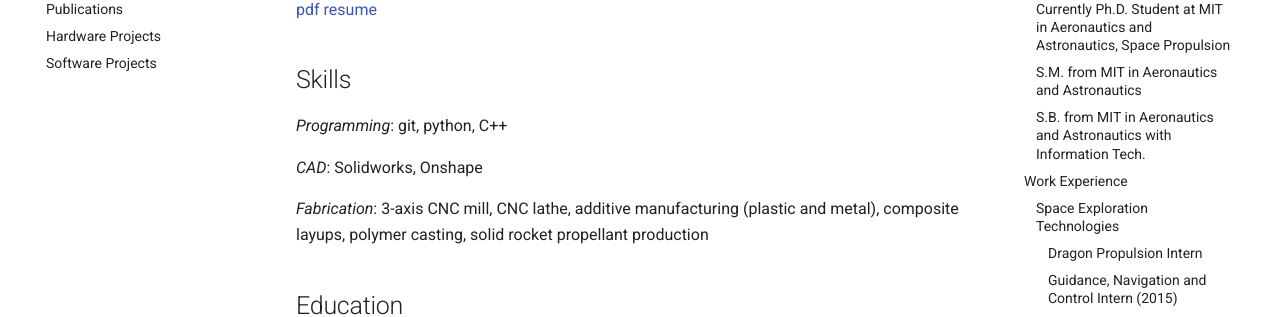
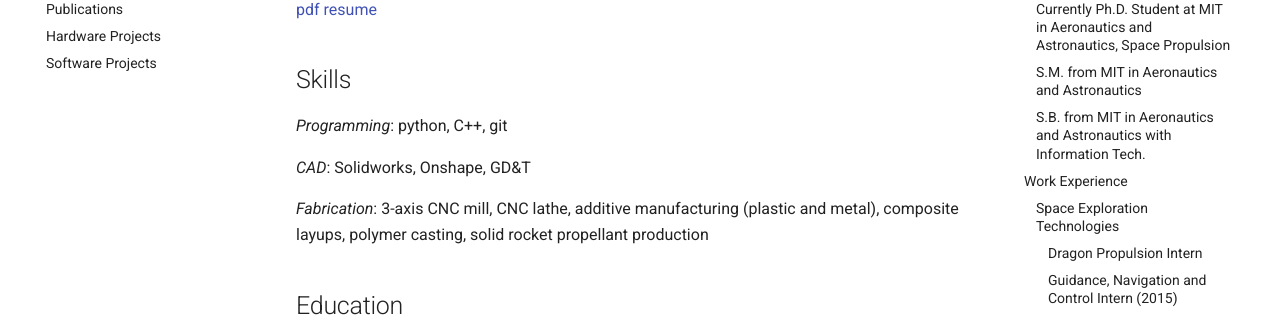
Before and after one commit to mvernacc/portfolio, an MkDocs documentation site: the page built from docs/resume.md, in a window 1280 px wide and 900 px high. Shown: the part 183-500 px from the top of the window. Built offline with MkDocs 1.6.1 and Material for MkDocs 9.7.7, drawn with Linux system fonts in a browser that asks for light colours; comment, search, counter and statistics services are not loaded.

```diff
--- a/docs/resume.md
+++ b/docs/resume.md
@@ -1,11 +1,11 @@
 # Resume
 
-[pdf resume](assets/docs/vernacchia_resume.pdf)
+[pdf resume](assets/docs/resume_vernacchia_2019-04-01.pdf)
 
 ## Skills
-*Programming*: git, python, C++
+*Programming*: python, C++, git
 
-*CAD*: Solidworks, Onshape
+*CAD*: Solidworks, Onshape, GD&T
 
 *Fabrication*: 3-axis CNC mill, CNC lathe, additive manufacturing (plastic and metal), composite layups, polymer casting, solid rocket propellant production
 
```
Also changed, not shown: 1 other file.
